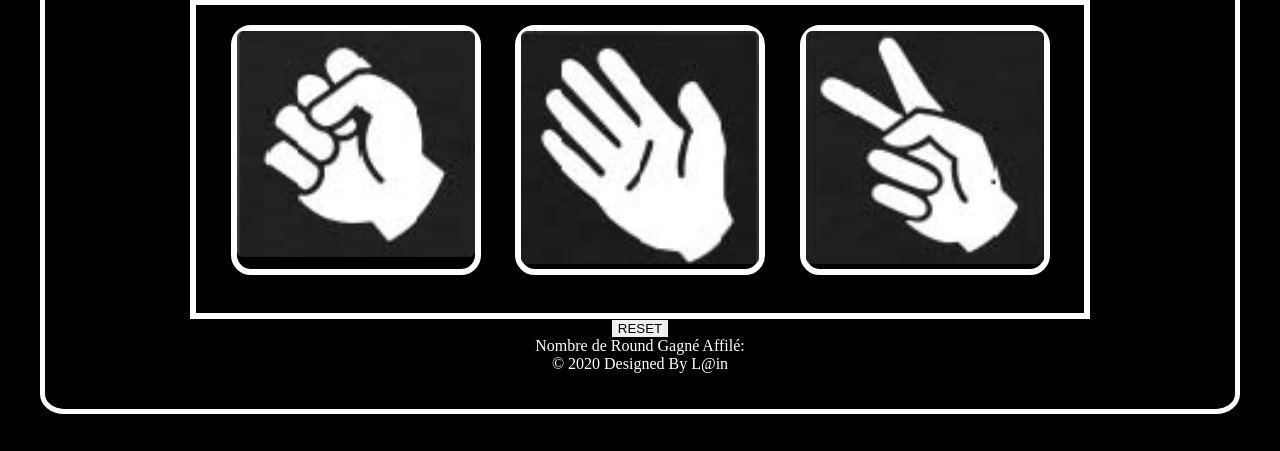
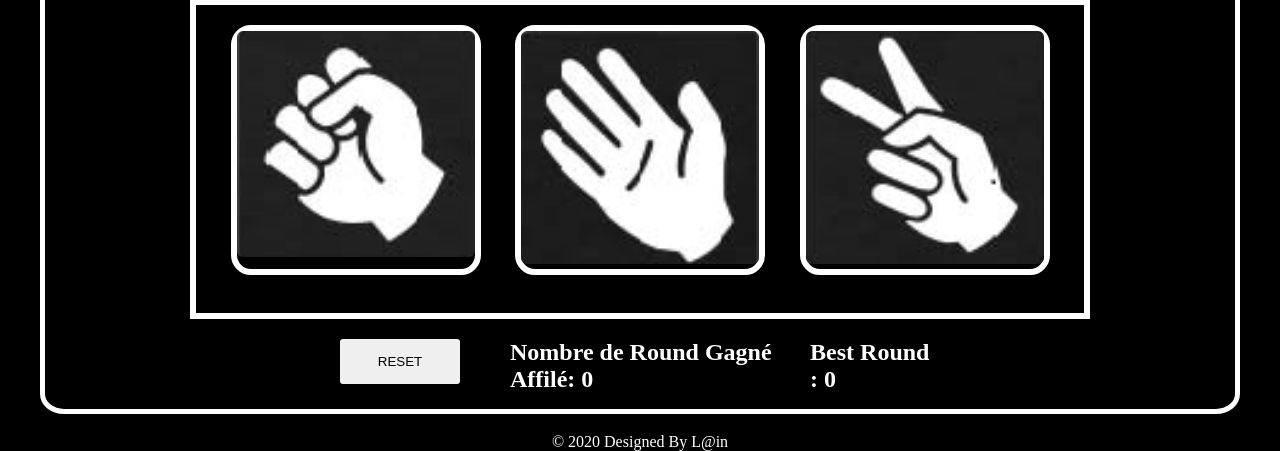
Before and after one commit to lain-Dev/Simplon.co, a PHP site: page / in a window 1280 px wide. Shown: the part 686-1137 px from the top of the page. Before the commit the page ends 1100 px from the top, so only its background shows below. Run offline with PHP 8.4, Linux system fonts and the light colour scheme.

Commit message:
update shifumi

```diff
--- a/TD - Activité/06 - Shifumi/index.html
+++ b/TD - Activité/06 - Shifumi/index.html
@@ -7,8 +7,8 @@
     <script src="script/script.js"></script>
     <title>Shifumi</title>
 </head>
-<body onload="robot();">
-    <header>
+<body>
+    <header onload="reload()">
         <img src="image/gif4.gif" alt="" srcset="" id="gif">;&emsp;&emsp;;&emsp;&emsp;;&emsp;&emsp;;&emsp;&emsp;;&emsp;&emsp;;&emsp;&emsp;;&emsp;&emsp;;
         <h1 class="titre">SHI-FUN-ME !!</h1>;&emsp;&emsp;;&emsp;&emsp;;&emsp;&emsp;;&emsp;&emsp;;&emsp;&emsp;;&emsp;&emsp;;&emsp;&emsp;;
         <img src="image/gif4.gif" alt="" srcset="" id="gif1">
@@ -76,13 +76,16 @@
 
         </section>
 
-        <section class="tableauscore">
+        <section class="tableauScore">
 
             <div class="reset" onclick="reload()">
                 <button id="btn-reset">RESET</button>
             </div>
-            <div class="BestScore">
-                <p>Nombre de Round Gagné Affilé:  </p>
+            <div class="">
+                <h2>Nombre de Round Gagné Affilé: <span id="score">0</span> </h2>
+            </div>
+            <div>
+                <h2>Best Round  : <span id="bestScore">0</span></h2>
             </div>
 
         </section>
--- a/TD - Activité/06 - Shifumi/script/script.js
+++ b/TD - Activité/06 - Shifumi/script/script.js
@@ -3,6 +3,7 @@ var choixUser, choixRobot, compteurUser, computeurOrdi, count, reset;
 compteurOrdi = 0;
 compteurUser = 0;
 count = 0;
+bestScore = 0;
 
 
 
@@ -206,19 +207,21 @@ function resultat() {
         document.getElementById('gif1').src='image/gameOver1.gif';
         console.log("Round perdu");
         roundWin = 0;
-        bestRound()
+        score()
     } else if (compteurOrdi == compteurUser && count == 3) {
         document.getElementById('gif').src='image/egality1.gif';
         document.getElementById('gif1').src='image/egality1.gif';
         console.log("Round presque gagné  mais gagné !");
         roundWin ++;
-        bestRound()
+        score()
+        theBestScore()
     } else if (compteurOrdi < compteurUser && count == 3) {
         document.getElementById('gif').src='image/winner1.gif';
         document.getElementById('gif1').src='image/winner1.gif';
         console.log("Round gagné");
         roundWin ++;
-        bestRound()
+        score()
+        theBestScore()
     }
 
     if (count == 3) {
@@ -232,13 +235,26 @@ function resultat() {
 roundWin = 0;
 
 
-function bestRound () {
+function score () {
 
-    //document.getElementById("roundWinner").innerText = roundWin;
+    document.getElementById("score").innerText = roundWin;
 
     if (roundWin > 0) {
         console.log("nombre de round Gagné: " +roundWin);
+        theBestScore()
     }else {
         console.log("Dommage Round perdu on recommence !");
     }
 }
+
+
+function theBestScore() {
+
+    document.getElementById("bestScore").innerText = roundWin;
+
+    if (roundWin > bestScore) {
+
+        bestScore = roundWin;
+        console.log("meilleur score")
+    }
+}
--- a/TD - Activité/06 - Shifumi/style.css
+++ b/TD - Activité/06 - Shifumi/style.css
@@ -15,7 +15,7 @@ body {
     border-radius: 2%;
 }
 
-h1, p, h3 {
+h1, p, h3, h4, h2, h1 {
     color: white;
 }
 
@@ -177,22 +177,22 @@ main {
 
 .tableauScore {
     display: flex;
-    justify-content: center;
-    align-items: center;
+    width: 600px;
+    margin-top: 20px;
+    margin-bottom: 40px;
 }
 
 .reset {
-    text-align: center;
-    margin: auto;
     animation-name: taille;
     border-radius: 5px;
+    margin-right: 50px;
 }
 
 
-
-body > main > div > button {
-    height: 60px;
+#btn-reset {
+    height: 45px;
     width: 120px;
+    border-radius: 3px;
 }
 
 
```
